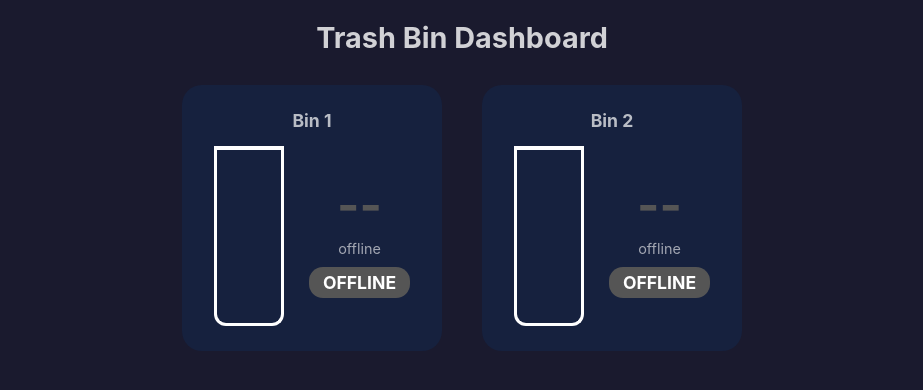
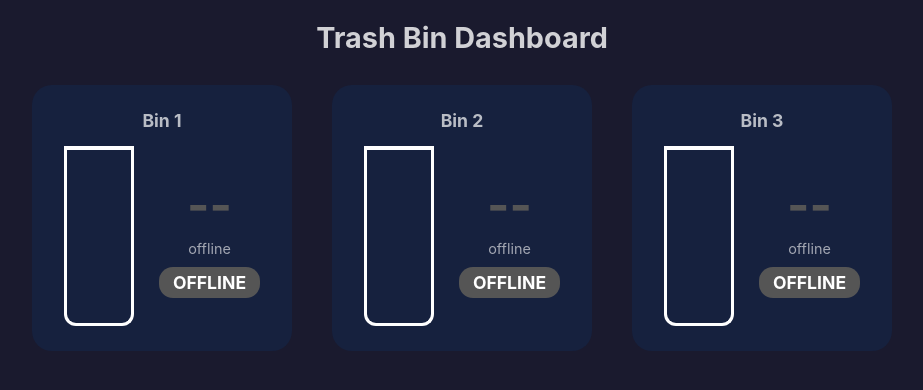
Before and after one commit to jampurin0124-sudo/bins, a plain HTML site: page index.html in a window 1280 px wide. Shown: the whole page, without its empty margins (178-1101 px from the left). Drawn offline with Linux system fonts and the light colour scheme; no server answers.

Commit message:
Add files via upload

```diff
--- a/index.html
+++ b/index.html
@@ -27,7 +27,8 @@ h1{font-size:1.8em;margin-bottom:30px;opacity:0.8}
 <script>
 const bins=[
   {name:'Bin 1',url:'https://raspberrypi.tailc6b4d4.ts.net/data'},
-  {name:'Bin 2',url:'https://raspberrypi2.tailc6b4d4.ts.net/data'}
+  {name:'Bin 2',url:'https://raspberrypi2.tailc6b4d4.ts.net/data'},
+  {name:'Bin 3',url:'https://raspberrypi3.tailc6b4d4.ts.net/data'}
 ];
 function getColor(pct){if(pct<50)return{color:'#00c853',label:'GREEN',cls:'green'};if(pct<80)return{color:'#ff9100',label:'AMBER',cls:'amber'};return{color:'#ff1744',label:'RED',cls:'red'};}
 function createBin(id,name){return `<div class="monitor"><h2>${name}</h2><div class="container"><div class="bin"><div class="fill" id="fill${id}"></div></div><div class="info"><div class="percent" id="pct${id}">--</div><div class="distance" id="dist${id}">--</div><div class="status" id="status${id}">...</div></div></div></div>`;}
```
